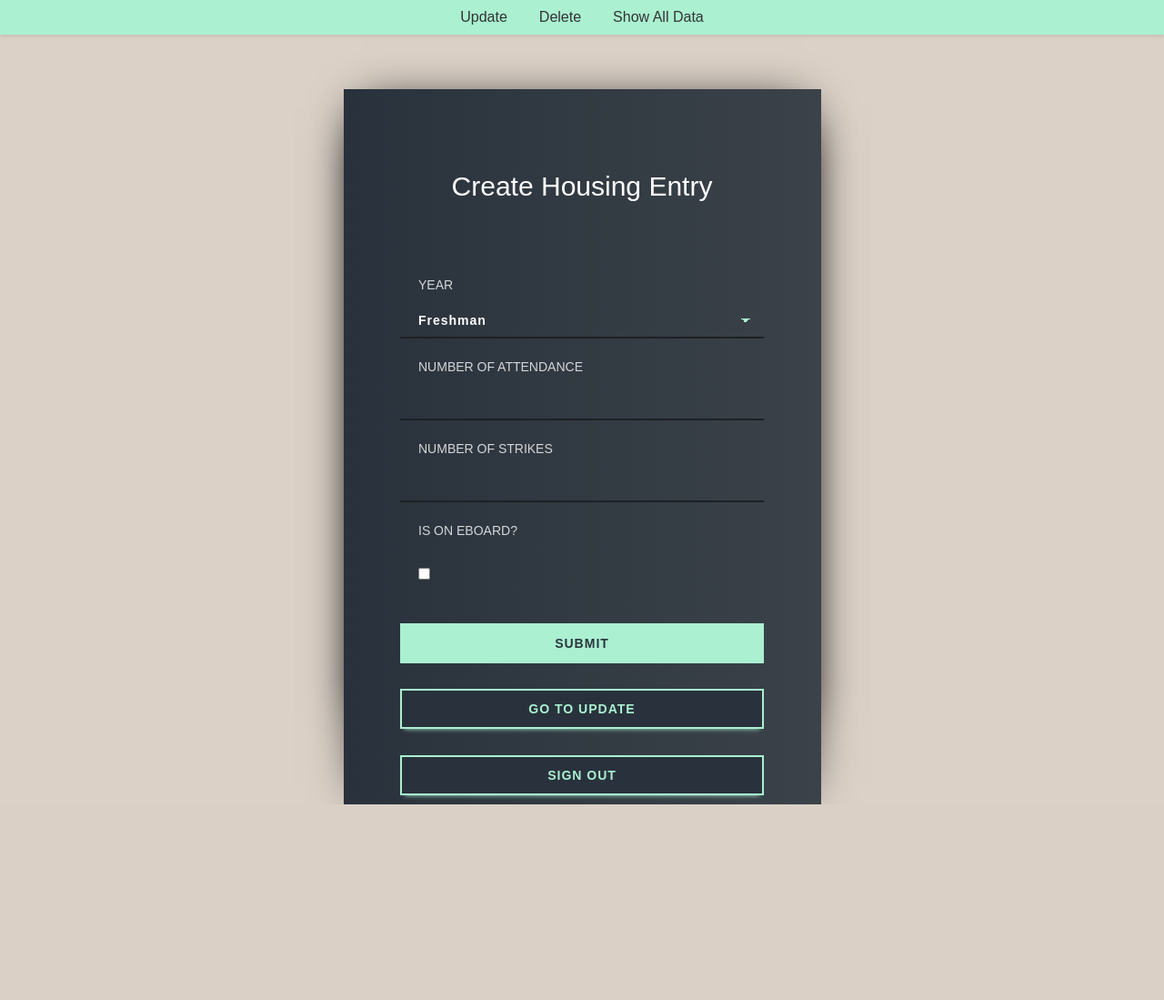
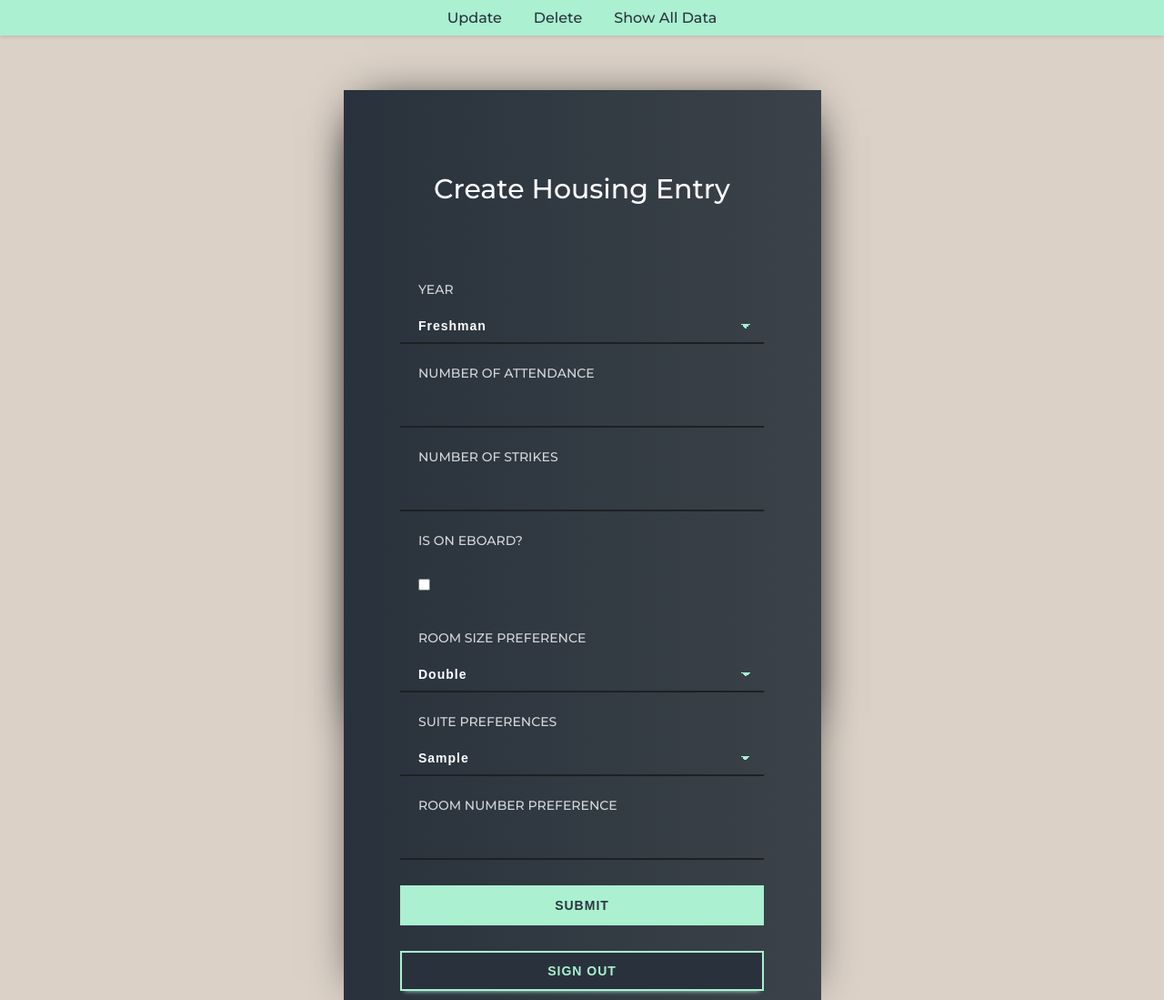
Before and after one commit to Sonicfires2/Housing-Assignment-AI, a PHP site: page /CreatePage.php in a window 1280 px wide. Shown: the whole page at 91% size. Before the commit the page ends 884 px from the top, so only its background shows below. Run offline with PHP 8.4, Linux system fonts and the light colour scheme; the visitor is signed in with stand-in values (Sample User, id 1); tables that the repository leaves empty hold one stand-in row (values such as "Sample post").

Commit message:
new create page working

```diff
--- a/Project1/taskB/CreatePage.php
+++ b/Project1/taskB/CreatePage.php
@@ -15,6 +15,28 @@
       }
 
     $isAdmin = isset($_SESSION['is_admin']) && $_SESSION['is_admin'];
+
+    $server = "localhost";
+    $user = "root";
+    $password = "Ssl12345#";
+    $db = "AnimeInterestFloor";
+
+    $conn = new mysqli($server, $user, $password, $db);
+
+    if ($conn->connect_error) {
+        die("Connection failed: " . $conn->connect_error);
+    }
+    $suites = []; // Array to hold suite types
+
+    // Fetch suite types from database
+    $suiteQuery = "SELECT SuiteType FROM Suites";
+    $suiteResult = $conn->query($suiteQuery);
+    if ($suiteResult && $suiteResult->num_rows > 0) {
+        while ($row = $suiteResult->fetch_assoc()) {
+            $suites[] = $row['SuiteType'];
+        }
+    }
+
     include 'navbar.php';
     ?>
     <div class="container-shadow"></div>
@@ -24,7 +46,7 @@
           <span class="headings">Create Housing Entry</span>
         </div>
         <div id="create-housing-entry-container">
-          <form id="create-housing-entry-form" method="post" action="create.php">
+          <form id="create-housing-entry-form" method="post" action="create.php" onsubmit="return validateRoomNumber()">
             <label for="year">Year</label>
             <select id="year" name="year" required>
               <option value="Freshman">Freshman</option>
@@ -42,13 +64,54 @@
             <label for="isOnEboard">Is On Eboard?</label>
             <input id="isOnEboard" type="checkbox" name="isOnEboard">
 
+            <label for="roomSize">Room Size Preference</label>
+            <select id="roomSize" name="roomSize" required>
+              <option value="Double">Double</option>
+              <option value="One-and-half">One-and-half</option>
+              <option value="Single">Single</option>
+            </select>
+
+            <label for="suitePreference">Suite Preferences</label>
+            <select id="suitePreference" name="suitePreference" required>
+                <?php foreach ($suites as $suite): ?>
+                    <option value="<?php echo htmlspecialchars($suite); ?>">
+                        <?php echo htmlspecialchars($suite); ?>
+                    </option>
+                <?php endforeach; ?>
+            </select>
+
+            <label for="roomNumber">Room Number Preference</label>
+            <input id="roomNumber" type="text" name="roomNumber" required>
+
             <input type="submit" class="button" name="submit" value="Submit">
           </form>
-          <button id="signOutButton" onclick="goToUpdate(event)">Go To Update</button>
+          <!-- <button id="signOutButton" onclick="goToUpdate(event)">Go To Update</button> -->
           <button id="signOutButton" onclick="signOut(event)">Sign Out</button>
         </div>
       </div>
     </div>
     <script src="form.js"></script>
+    <script>
+      function validateRoomNumber() {
+          var roomNumberInput = document.getElementById('roomNumber').value;
+          var roomNumbers = roomNumberInput.split(',').map(function(num) {
+              return parseInt(num.trim(), 10); // Convert to number and trim whitespace
+          });
+
+          var validRanges = [[760, 760], [741, 745], [731, 735], [721, 725], [711, 715]];
+
+          var isValid = roomNumbers.every(function(roomNumber) {
+              return validRanges.some(function(range) {
+                  return roomNumber >= range[0] && roomNumber <= range[1];
+              });
+          });
+
+          if (!isValid) {
+              alert('Please enter valid room numbers. Valid ranges are: 760, 741-745, 731-735, 721-725, 711-715.');
+              return false; // Prevent form submission
+          }
+          return true; // Allow form submission
+      }
+      </script>
 </body>
 </html>
--- a/Project1/taskB/ShowAllData.php
+++ b/Project1/taskB/ShowAllData.php
@@ -59,8 +59,8 @@
                             <td>".$row["Seniority"]."</td>
                             <td>".($row["isInEboard"] ? "True" : "False")."</td>
                             <td>".$row["SuitePreference"]."</td>
+                            <td>".$row["RoomNumberPreference"]."</td>
                             <td>".$row["RoomSizePreference"]."</td>
-                            <td>".$row["RoomType"]."</td>
                             <td>".$row["NumberOfAttendance"]."</td>
                             <td>".$row["NumberOfStrikes"]."</td>
                           </tr>";
--- a/Project1/taskB/form.css
+++ b/Project1/taskB/form.css
@@ -1,19 +1,3 @@
-nav {
-  background-color: #f4f4f4;
-  padding: 10px 20px;
-  text-align: center;
-}
-
-nav a {
-  margin: 0 10px;
-  text-decoration: none;
-  color: #333;
-}
-
-.content {
-  margin-top: 20px;
-  padding: 20px;
-}
 /*
   GENERAL STYLING BELOW
   DO NOT TOUCH
@@ -473,7 +457,7 @@
 nav a {
   margin: 0 15px;
   text-decoration: none;
-  color: 29323c;
+  color: #29323c;
   font-size: 16px;
   transition: color 0.3s ease;
 }
--- a/Project1/taskB/form.php
+++ b/Project1/taskB/form.php
@@ -27,7 +27,7 @@
             header("Location: dashboard.php");
             exit();
         } else {
-            $_SESSION['error'] = "Access Denied: You must be an admin to log in.";
+            $_SESSION['error'] = "Access Denied: Wrong Credentials.";
             header("Location: index.php");
             exit();
         }
--- a/Project1/taskB/individualData.php
+++ b/Project1/taskB/individualData.php
@@ -25,8 +25,8 @@
                 <th>Class</th>
                 <th>Is Eboard</th>
                 <th>Suite Pref</th>
-                <th>Rooms Pref</th>
-                <th>Room Type</th>
+                <th>Rooms Number Pref</th>
+                <th>Room Type Pref</th>
                 <th>Points</th>
                 <th>No. of Strikes</th>
             </tr>
@@ -58,8 +58,8 @@
                         <td>".$row["Seniority"]."</td>
                         <td>".($row["isInEboard"] ? "True" : "False")."</td>
                         <td>".$row["SuitePreference"]."</td>
+                        <td>".$row["RoomNumberPreference"]."</td>
                         <td>".$row["RoomSizePreference"]."</td>
-                        <td>".$row["RoomType"]."</td>
                         <td>".$row["NumberOfAttendance"]."</td>
                         <td>".$row["NumberOfStrikes"]."</td>
                       </tr>";
--- a/Project1/taskC/create.sql
+++ b/Project1/taskC/create.sql
@@ -16,8 +16,8 @@
     `Seniority` VARCHAR(255),
     `isInEboard` BOOLEAN NOT NULL DEFAULT 0,
     `SuitePreference` VARCHAR(255),
+    `RoomNumberPreference` VARCHAR(255),
     `RoomSizePreference` VARCHAR(255),
-    `RoomType` VARCHAR(255),
     `NumberOfAttendance` INT NOT NULL DEFAULT 0,
     `NumberOfStrikes` INT NOT NULL DEFAULT 0,
     PRIMARY KEY (`ID`)
--- a/Project1/taskC/data-files/student.csv
+++ b/Project1/taskC/data-files/student.csv
@@ -1,4 +1,4 @@
-studentID,password,isAdmin,name,seniority,isEboard,suitePreference,roomSizePreference,roomType,numberOfAttendance,numberOfStrikes
+studentID,password,isAdmin,name,seniority,isEboard,suitePreference,roomNumberPreference,roomSizePreference,numberOfAttendance,numberOfStrikes
 12345678|A1b2C3d4|0|AliceJohnson|Senior|1|ProjectorSuite|711,712|Double|20|1
 87654321|E5f6G7h8|1|BobSmith|Senior|1|ArtSuite|711,712|Single|18|2
 11223344|I9j0K1l2|0|CharlieBrown|Junior|1|VideoGameSuite|711,712|Double|19|1
--- a/Project1/taskC/load.sql
+++ b/Project1/taskC/load.sql
@@ -8,7 +8,7 @@
   FIELDS TERMINATED BY '|'
   LINES TERMINATED BY '\n'
   IGNORE 1 LINES
-  (ID, Password, isAdmin, Name, Seniority, isInEboard, SuitePreference, RoomSizePreference, RoomType, NumberOfAttendance, NumberOfStrikes);
+  (ID, Password, isAdmin, Name, Seniority, isInEboard, SuitePreference, RoomNumberPreference, RoomSizePreference, NumberOfAttendance, NumberOfStrikes);
 
 LOAD DATA LOCAL INFILE 'data-files/room.csv' INTO TABLE Room
   FIELDS TERMINATED BY '|'
```
Also changed, not shown: Project1/taskB/create.php (+12 -1 lines), Project1/taskB/form.js (line endings or trailing spaces).
